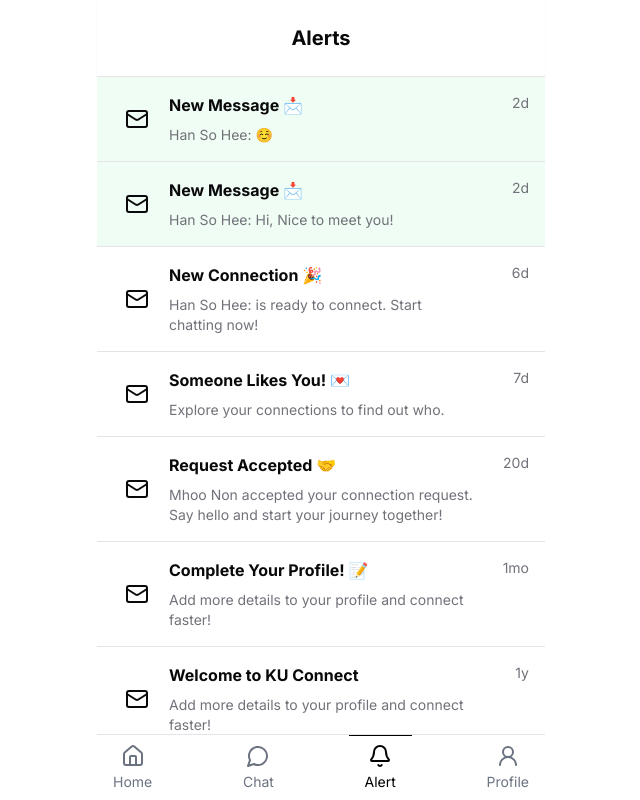
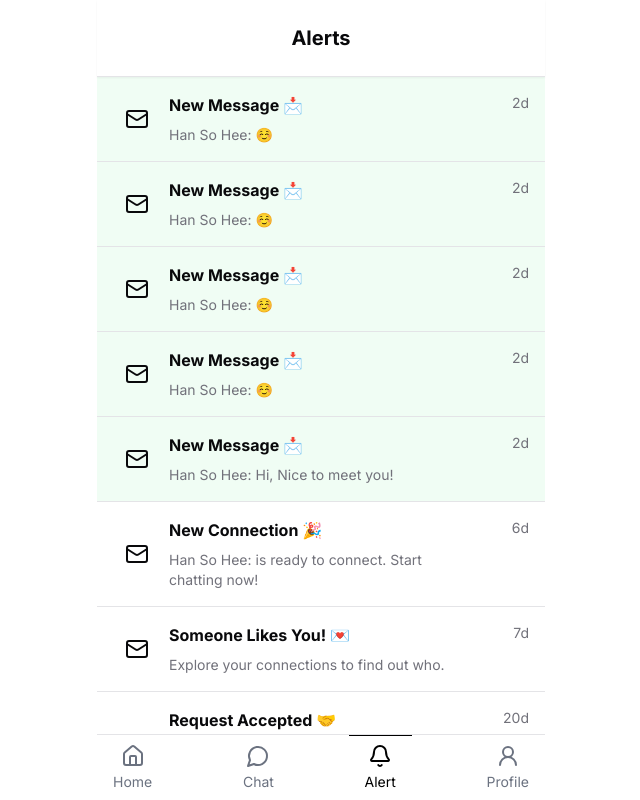
Before and after one commit to Qu1etboy/ku-connect-frontend, a Next.js app: page /alert in a window 1280 px wide. Shown: the top 800 px of the page, without its empty margins (319-959 px from the left). Built offline with nearby package versions, Linux system fonts and the light colour scheme.

Commit message:
fix(ui): modified layout

```diff
--- a/src/app/(web)/alert/mock/data.ts
+++ b/src/app/(web)/alert/mock/data.ts
@@ -1,4 +1,28 @@
 export const notifications = [
+  {
+    id: 8,
+    title: "New Message 📩",
+    message: "Han So Hee: ☺️",
+    icon: "mail",
+    created_time: "2024-12-28 01:33",
+    read_at: null,
+  },
+  {
+    id: 9,
+    title: "New Message 📩",
+    message: "Han So Hee: ☺️",
+    icon: "mail",
+    created_time: "2024-12-28 01:33",
+    read_at: null,
+  },
+  {
+    id: 10,
+    title: "New Message 📩",
+    message: "Han So Hee: ☺️",
+    icon: "mail",
+    created_time: "2024-12-28 01:33",
+    read_at: null,
+  },
   {
     id: 1,
     title: "New Message 📩",
--- a/src/app/(web)/alert/page.tsx
+++ b/src/app/(web)/alert/page.tsx
@@ -1,5 +1,4 @@
 import MainLayout from "@/components/layout/main";
-import Menu from "@/components/menu";
 import { cn } from "@/lib/utils";
 import Link from "next/link";
 import React from "react";
@@ -36,7 +35,6 @@ export default function AlertPage() {
       ) : (
         <div className="text-center mt-24">You have no new notification.</div>
       )}
-      <Menu />
     </MainLayout>
   );
 }
--- a/src/app/(web)/chat/page.tsx
+++ b/src/app/(web)/chat/page.tsx
@@ -1,12 +1,6 @@
 import MainLayout from "@/components/layout/main";
-import Menu from "@/components/menu";
 import React from "react";
 
 export default function ChatListPage() {
-  return (
-    <MainLayout title="Chat">
-      ChatListPage
-      <Menu />
-    </MainLayout>
-  );
+  return <MainLayout title="Chat">ChatListPage</MainLayout>;
 }
--- a/src/app/(web)/profile/page.tsx
+++ b/src/app/(web)/profile/page.tsx
@@ -1,7 +1,6 @@
 "use client";
 
 import MainLayout from "@/components/layout/main";
-import Menu from "@/components/menu";
 import { Button } from "@/components/ui/button";
 import { useUser } from "@/hooks/user";
 import React from "react";
@@ -31,7 +30,6 @@ export default function ProfilePage() {
           Login with Google
         </Button>
       )}
-      <Menu />
     </MainLayout>
   );
 }
--- a/src/app/page.tsx
+++ b/src/app/page.tsx
@@ -25,7 +25,7 @@ const profiles = [
 
 export default function Home() {
   return (
-    <main>
+    <main className="h-dvh flex flex-col">
       <ProfileSwiper profiles={profiles} />
       <Menu />
     </main>
--- a/src/components/container/mobile.tsx
+++ b/src/components/container/mobile.tsx
@@ -5,5 +5,5 @@ type MobileContainerProps = {
 };
 
 export default function MobileContainer({ children }: MobileContainerProps) {
-  return <div className="relative max-w-md mx-auto min-h-dvh">{children}</div>;
+  return <div className="max-w-md mx-auto">{children}</div>;
 }
--- a/src/components/layout/main.tsx
+++ b/src/components/layout/main.tsx
@@ -1,6 +1,7 @@
 import { ChevronLeft } from "lucide-react";
 import Link from "next/link";
 import React from "react";
+import Menu from "../menu";
 
 type MainLayoutProps = {
   title: string;
@@ -14,8 +15,8 @@ export default function MainLayout({
   children,
 }: MainLayoutProps) {
   return (
-    <div>
-      <header className="grid grid-cols-3 place-content-center text-center py-6 border-b shadow-sm">
+    <div className="flex flex-col min-h-dvh">
+      <header className="sticky top-0 bg-white grid grid-cols-3 place-content-center text-center py-6 border-b shadow-sm">
         {backUrl && (
           <Link href={backUrl} className="pt-1">
             <ChevronLeft />
@@ -23,7 +24,8 @@ export default function MainLayout({
         )}
         <h1 className="text-xl font-bold col-start-2">{title}</h1>
       </header>
-      {children}
+      <main className="flex-1">{children}</main>
+      <Menu />
     </div>
   );
 }
--- a/src/components/menu/index.tsx
+++ b/src/components/menu/index.tsx
@@ -33,7 +33,7 @@ export default function Menu() {
   const pathname = usePathname();
 
   return (
-    <nav className="absolute z-10 bottom-0 w-full border-t bg-white">
+    <nav className="sticky bottom-0 w-full border-t bg-white">
       <ul className="flex justify-between items-center space-x-4">
         {menu.map((item) => (
           <MenuItem key={item.url} active={item.url === pathname}>
--- a/src/components/profile-swiper.tsx
+++ b/src/components/profile-swiper.tsx
@@ -10,12 +10,9 @@ type ProfileSwiperProps = {
 
 export default function ProfileSwiper({ profiles }: ProfileSwiperProps) {
   return (
-    <div className="absolute snap-y snap-mandatory h-full overflow-scroll no-scrollbar">
+    <div className="snap-y snap-mandatory flex-1 overflow-scroll no-scrollbar">
       {profiles.map((profile, index) => (
-        <div
-          key={index}
-          className="snap-center snap-always h-full w-full pb-[64px]"
-        >
+        <div key={index} className="snap-center snap-always h-full w-full">
           <div className="h-[55%]">
             <img
               src={profile.image}
```
